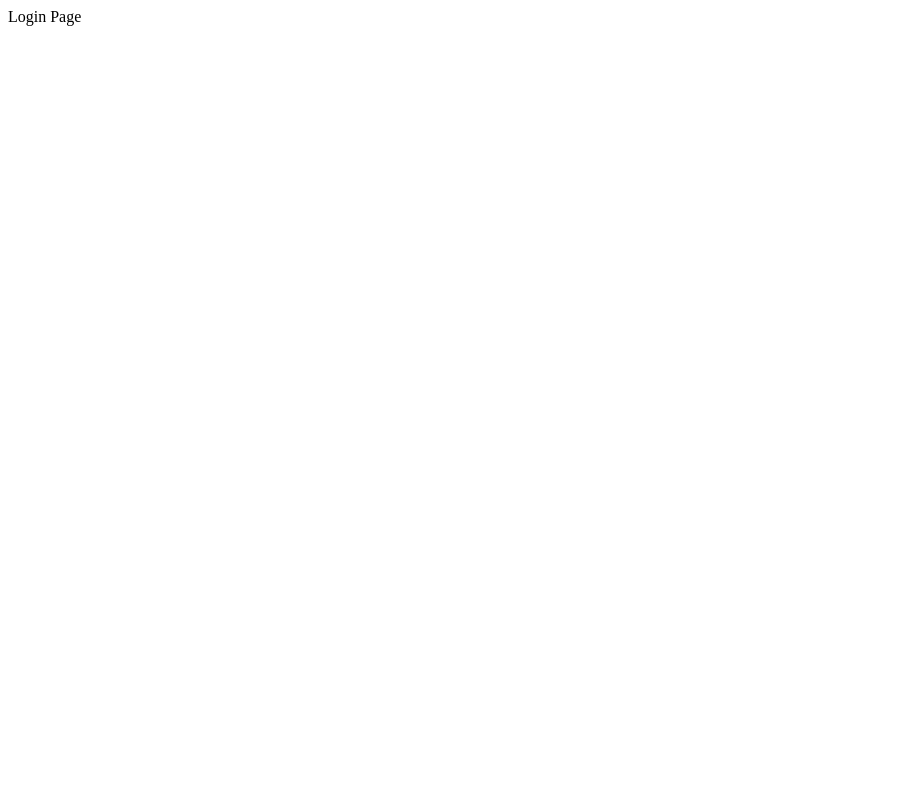
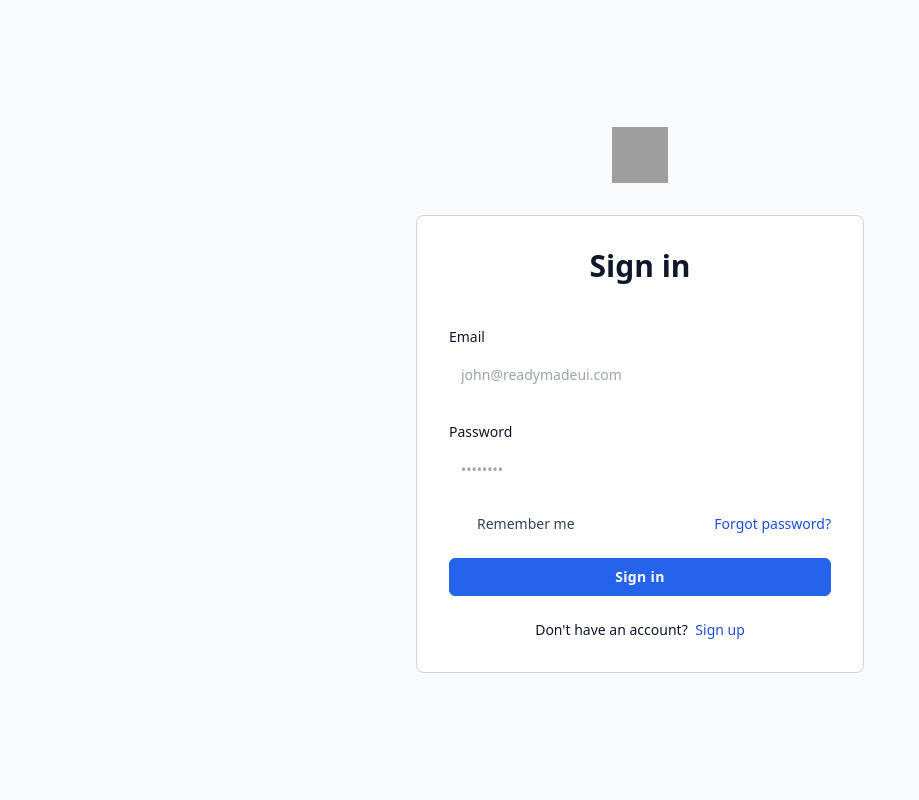
Before and after one commit to coffee-and-debugging/CSIT4th, a Django app: page /home/login/ in a window 1280 px wide. Before the commit the part shown is almost empty. Shown: the whole page, without its empty margins (0-919 px from the left). Run offline with Django 5.2, Linux system fonts and the light colour scheme; style sheets or scripts are compiled from the project's sources; grey boxes are pictures that could not be loaded.

Commit message:
feat: return by template rendering

```diff
--- a/blog/content/templates/auth/login.html
+++ b/blog/content/templates/auth/login.html
@@ -3,9 +3,70 @@
 <head>
     <meta charset="UTF-8">
     <meta name="viewport" content="width=device-width, initial-scale=1.0">
+    {% load static %}
+    <link href="{% static 'src/output.css' %}" rel="stylesheet">
     <title>login</title>
 </head>
 <body>
-    This is the login page
+    <main class="bg-gray-50 px-4 md:px-8">
+   <div class="min-h-screen flex flex-col items-center justify-center">
+      <div class="max-w-md w-full">
+         <a href="#"><img src="https://readymadeui.com/logo-alt.svg" alt="logo"
+               class="w-14 min-h-14 mb-8 mx-auto block" />
+         </a>
+
+         <div
+            class="p-6 rounded-lg bg-white border border-slate-300 shadow-xs md:p-8">
+            <h1 class="text-slate-900 text-center text-3xl font-bold">Sign in</h1>
+
+            <form class="space-y-6 mt-10">
+               <div>
+                  <label for="email"
+                     class="mb-2 text-slate-900 font-medium text-sm inline-block">Email</label>
+                  <input type="email" id="email" name="email" placeholder="john@readymadeui.com" required
+                     class="px-3 py-2.5 text-sm text-slate-900 rounded-md bg-white w-full outline-1 -outline-offset-1 outline-slate-300 focus:outline-2 focus:-outline-offset-2 focus:outline-blue-600" />
+               </div>
+               <div>
+                  <label for="password"
+                     class="mb-2 text-slate-900 font-medium text-sm inline-block">Password</label>
+                  <input type="password" id="password" name="password" placeholder="••••••••" required
+                     class="px-3 py-2.5 text-sm text-slate-900 rounded-md bg-white w-full outline-1 -outline-offset-1 outline-slate-300 focus:outline-2 focus:-outline-offset-2 focus:outline-blue-600" />
+               </div>
+
+               <div class="flex items-start flex-wrap gap-2">
+                  <label class="flex items-center group has-[input:checked]:text-slate-900">
+                     <input id="remember" name="remember" type="checkbox" required class="sr-only" />
+                     <!-- Custom box -->
+                     <span class="flex h-4 w-4 shrink-0 items-center justify-center rounded outline-1 outline-slate-300 bg-white group-has-[input:checked]:bg-blue-600 group-has-[input:checked]:outline-blue-600 group-focus-within:outline-2 group-focus-within:outline-blue-600" aria-hidden="true">
+                        <!-- Checkmark -->
+                        <svg class="size-3 text-white opacity-0 group-has-[input:checked]:opacity-100"
+                           viewBox="0 0 12 10" fill="none" stroke="currentColor" stroke-width="2">
+                           <path d="M1 5l3 3 7-7" />
+                        </svg>
+                     </span>
+                     <span class="ml-3 text-sm text-slate-700">
+                        Remember me
+                     </span>
+                  </label>
+
+                  <a href="#"
+                     class="ml-auto text-sm font-medium text-blue-700 hover:underline focus:outline-none focus-visible:ring-2 focus-visible:ring-blue-500 rounded">
+                     Forgot password?
+                  </a>
+               </div>
+
+               <button type="submit"
+                  class="w-full py-2 px-3.5 text-sm rounded-md font-semibold cursor-pointer tracking-wide text-white border border-blue-600 bg-blue-600 hover:bg-blue-700 transition-all focus:outline-none focus-visible:ring-2 focus-visible:ring-blue-500">
+                  Sign in</button>
+
+               <div class="text-slate-900 text-sm text-center">Don't have an account? <a href="#"
+                     class="text-blue-700 hover:underline ml-1 font-medium focus:outline-none focus-visible:ring-2 focus-visible:ring-blue-500 rounded">Sign
+                     up</a>
+               </div>
+            </form>
+         </div>
+      </div>
+   </div>
+</main>
 </body>
 </html>
--- a/blog/content/views/auth_view.py
+++ b/blog/content/views/auth_view.py
@@ -2,7 +2,7 @@ from django.shortcuts import render
 from django.http import HttpResponse
 
 def login(request):
-    return HttpResponse("Login Page")
+    return render(request, "auth/login.html")
 
 def register(request):
-    return HttpResponse("Register Page")
+    return render(request, "auth/register.html")
--- a/blog/content/views/main_view.py
+++ b/blog/content/views/main_view.py
@@ -2,13 +2,13 @@ from django.shortcuts import render
 from django.http import HttpResponse
 
 def home(request):
-    return HttpResponse("This is Home Page")
+    return render(request, "main/home.html")
 
 def create_blog(request):
-    return HttpResponse("Let's cook something!")
+    return render(request, "main/create_blog.html")
 
 def edit_blog(request):
-    return HttpResponse("Ugh, i want to make some changes!")
+    return render(request, "main/edit_blog.html")
 
 def blog(request, blog_id):
     return HttpResponse(f'Blog id: {blog_id}')
```
